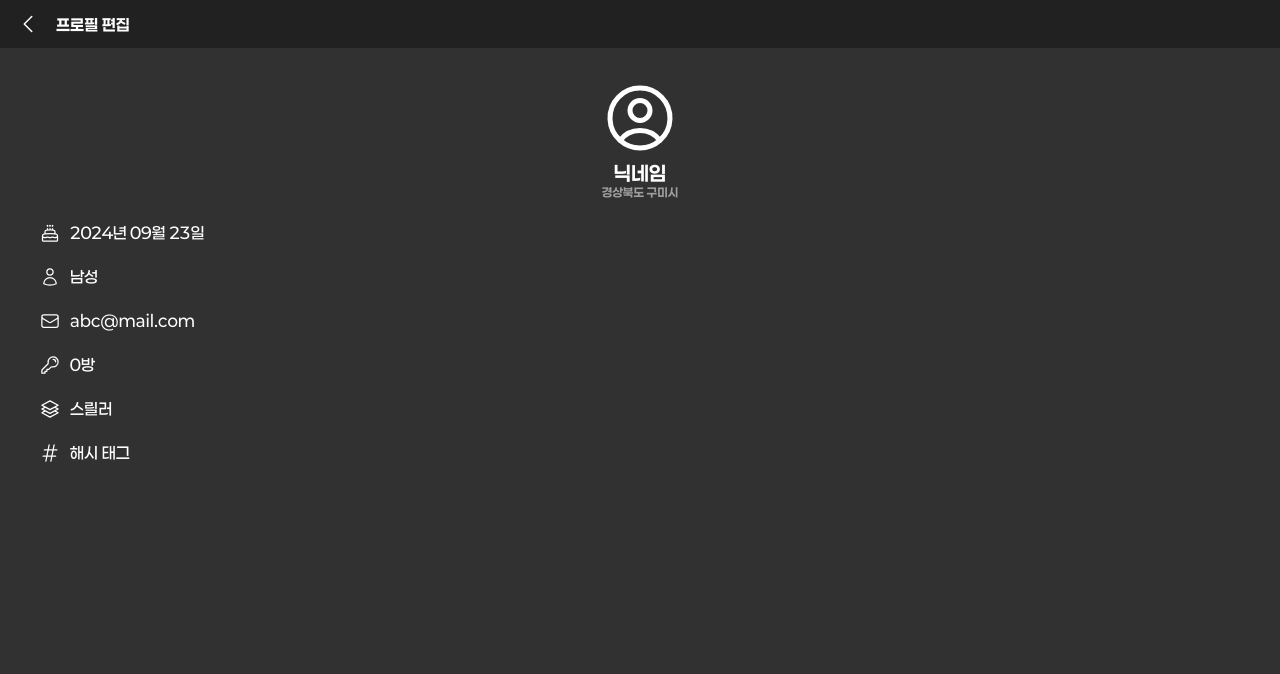
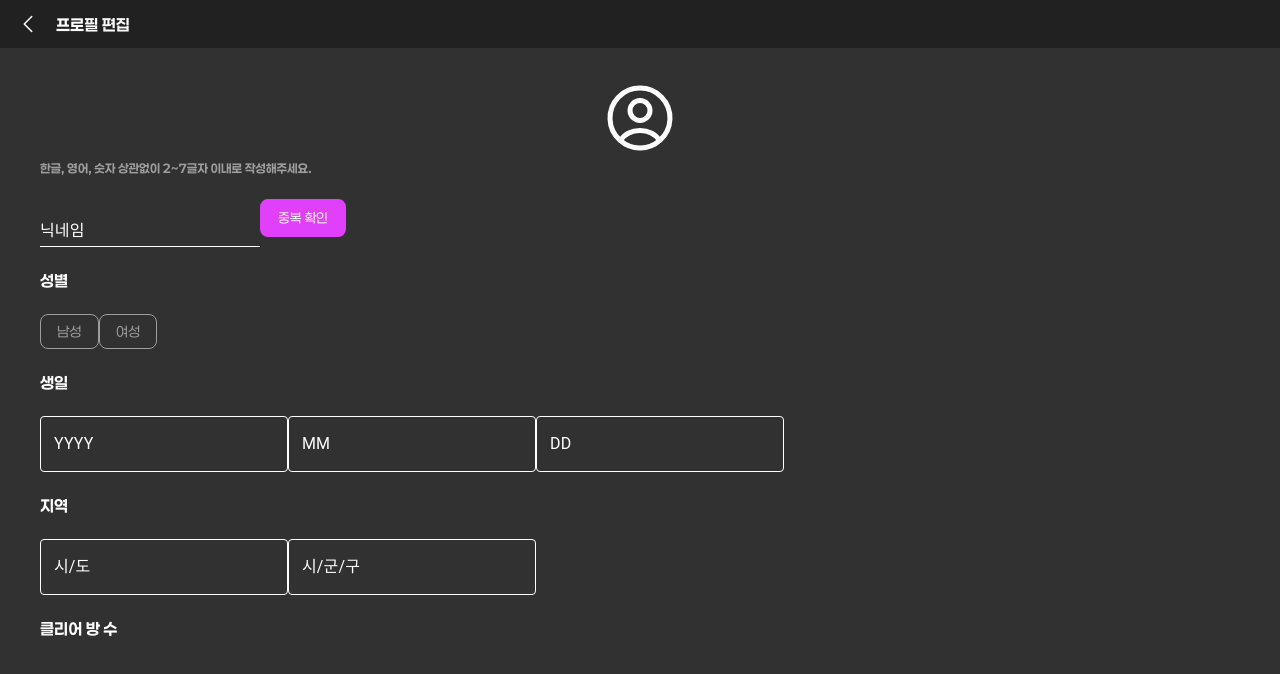
Before and after one commit to more-room/moreroom, a React (Create React App) app in the folder frontend/moreroom/: page /member/mypage/profile/edit in a window 1280 px wide. Shown: the top 674 px of the page. Built offline with nearby package versions, Linux system fonts and the light colour scheme; what axios-mock-adapter would draw is missing.

Commit message:
fe/feat: 마이페이지 (ing)
수정해야할 것
- 마이페이지 화면 들어갈 때 닉네임
- 내정보관리 들어갔을 때 에러뜨는 거 미해결
- 내정보 chip이 나타나게
- 프로필 파일 편집

#56

```diff
--- /dev/null
+++ b/frontend/moreroom/src/apis/mypageApi.ts
@@ -0,0 +1,49 @@
+import { api } from './interceptors';
+
+// 마이페이지 프로필 조회
+export const getUserInfo = () => {
+  return api({
+    url: '/api/auth/member',
+    method: 'get',
+  });
+};
+
+// 유저페이지(다른 사람 정보)
+export const getUserInfos = (memberId: number) => {
+  return api({
+    url: `/api/auth/member/${memberId}`,
+    method: 'get',
+  });
+};
+
+// 프로필 수정
+export const updateUserInfo = (
+  newNickname: string,
+  gender: string,
+  birth: string,
+  newRegionId: string,
+  clearRoom: number,
+) => {
+  return api({
+    url: '/api/auth/member',
+    method: 'patch',
+    data: {
+      nickname: newNickname,
+      gender: gender,
+      birth: birth,
+      regionId: newRegionId,
+      clearRoom: clearRoom,
+    },
+  });
+};
+
+// 회원정보 해시태그 수정
+export const updateNickname = (hashtagIdList: number[]) => {
+  return api({
+    url: '/api/auth/member/hashtag',
+    method: 'patch',
+    data: {
+      hashtagIdList: hashtagIdList,
+    },
+  });
+};
--- a/frontend/moreroom/src/pages/Main/Mypage/EditProfile/index.tsx
+++ b/frontend/moreroom/src/pages/Main/Mypage/EditProfile/index.tsx
@@ -3,14 +3,66 @@ import React from 'react';
 import { TopBar } from '../../../../components/TopBar';
 import { useNavigate } from 'react-router-dom';
 // import { containerCss, manageInfoContainerCss } from '../styles';
-import { CakeIcon, EnvelopeIcon, HashtagIcon, KeyIcon, Square3Stack3DIcon, UserCircleIcon, UserIcon } from '@heroicons/react/24/outline';
-import { profileCss, userInfoCss, containerCss,manageInfoContainerCss } from '../Profile/styles';
+import {
+  CakeIcon,
+  EnvelopeIcon,
+  HashtagIcon,
+  KeyIcon,
+  Square3Stack3DIcon,
+  UserCircleIcon,
+  UserIcon,
+} from '@heroicons/react/24/outline';
+import {
+  profileCss,
+  manageInfoContainerCss,
+  textFieldCss,
+} from '../Profile/styles';
 import { Typography } from '../../../../components/Typography';
 import { ManageInfo } from '../ManageInfo';
 import { Icon } from '../../../../components/Icon';
+import { userInfoCss, containerCss } from './styles';
+import { Input, TextField, styled } from '@mui/material';
+import { Button } from '../../../../components/Button';
+import { FilterChip } from '../../../../components/FilterChip';
 
 export const EditProfile = () => {
   const nav = useNavigate();
+  const InputTextField = styled(TextField)({
+    '& label': {
+      color: 'var(--sub-text)',
+    },
+    '& label.Mui-focused': {
+      color: 'var(--primary)',
+    },
+    '& label.Mui-error': {
+      color: '#d32f2f',
+    },
+    '& .MuiInputBase-input': {
+      color: 'var(--text)', // 입력 텍스트 색상
+    },
+    // Standard variant styles
+    '& .MuiInput-underline:before': {
+      borderBottomColor: 'white', // 기본 상태의 밑줄 색상
+    },
+    '& .MuiInput-underline:hover:not(.Mui-disabled):before': {
+      borderBottomColor: 'white', // 호버 상태의 밑줄 색상
+    },
+    '& .MuiInput-underline:after': {
+      borderBottomColor: 'var(--primary)', // 포커스 상태의 밑줄 색상
+    },
+    // Outlined variant styles
+    '& .MuiOutlinedInput-root': {
+      '& fieldset': {
+        borderColor: 'white', // 기본 상태의 테두리 색상
+      },
+      '&:hover fieldset': {
+        borderColor: 'white', // 호버 상태의 테두리 색상
+      },
+      '&.Mui-focused fieldset': {
+        borderColor: 'white', // 포커스 상태의 테두리 색상
+      },
+    },
+  });
   return (
     <div>
       <TopBar>
@@ -22,66 +74,83 @@ export const EditProfile = () => {
       </TopBar>
       <div css={containerCss}>
         <UserCircleIcon css={profileCss} />
-        <div css={userInfoCss}>
-          <Typography color="light" size={1.25} weight={700}>
-            닉네임
+        <div css={manageInfoContainerCss}>
+          <Typography color="grey" scale="500" size={0.75} weight={700}>
+            한글, 영어, 숫자 상관없이 2~7글자 이내로 작성해주세요.
           </Typography>
-          <Typography color="grey" scale="500" size={0.75} weight={700}>
-            경상북도 구미시
+          <div>
+            <InputTextField
+              css={textFieldCss}
+              id="standard-basic"
+              label="닉네임"
+              variant="standard"
+            />
+            <Button
+              color="primary"
+              rounded={0.5}
+              scale="A200"
+              variant="contained"
+              handler={() => {}}
+            >
+              중복 확인
+            </Button>
+          </div>
+          <Typography color="light" size={1} weight={700}>
+            성별
           </Typography>
+          <div style={{ display: 'flex' }}>
+            <FilterChip color="primary" size={0.875} onHandleClick={() => {}}>
+              남성
+            </FilterChip>
+            <FilterChip color="primary" size={0.875} onHandleClick={() => {}}>
+              여성
+            </FilterChip>
           </div>
-        <div css={manageInfoContainerCss}>
-          <ManageInfo
-            icon={
-              <Icon color="light" size={1.25}>
-                <CakeIcon />
-              </Icon>
-            }
-            children="2024년 09월 23일"
+          <Typography color="light" size={1} weight={700}>
+            생일
+          </Typography>
+          <div style={{ display: 'flex' }}>
+            <InputTextField
+              css={textFieldCss}
+              id="outlined-basic"
+              label="YYYY"
+              variant="outlined"
             />
-          <ManageInfo
-            icon={
-              <Icon color="light" size={1.25}>
-                <UserIcon />
-              </Icon>
-            }
-            children="남성"
+            <InputTextField
+              css={textFieldCss}
+              id="outlined-basic"
+              label="MM"
+              variant="outlined"
             />
-          <ManageInfo
-            icon={
-              <Icon color="light" size={1.25}>
-                <EnvelopeIcon />
-              </Icon>
-            }
-            children="abc@mail.com"
+            <InputTextField
+              css={textFieldCss}
+              id="outlined-basic"
+              label="DD"
+              variant="outlined"
             />
-          <ManageInfo
-            icon={
-              <Icon color="light" size={1.25}>
-                <KeyIcon />
-              </Icon>
-            }
-            children="0방"
+          </div>
+          <Typography color="light" size={1} weight={700}>
+            지역
+          </Typography>
+          <div>
+            <InputTextField
+              css={textFieldCss}
+              id="outlined-basic"
+              label="시/도"
+              variant="outlined"
             />
-          <ManageInfo
-            icon={
-              <Icon color="light" size={1.25}>
-                <Square3Stack3DIcon />
-              </Icon>
-            }
-            children="스릴러"
+            <InputTextField
+              css={textFieldCss}
+              id="outlined-basic"
+              label="시/군/구"
+              variant="outlined"
             />
-          <ManageInfo
-            icon={
-              <Icon color="light" size={1.25}>
-                <HashtagIcon />
-              </Icon>
-            }
-            children="해시 태그"
-          />
+          </div>
+          <Typography color="light" size={1} weight={700}>
+            클리어 방 수
+          </Typography>
         </div>
       </div>
     </div>
-
   );
 };
--- a/frontend/moreroom/src/pages/Main/Mypage/EditProfile/styles.ts
+++ b/frontend/moreroom/src/pages/Main/Mypage/EditProfile/styles.ts
@@ -1,3 +1,13 @@
 import { css } from '@emotion/react';
 
-export const containerCss = css``;
+export const containerCss = css`
+  margin: 1.875rem 2.5rem;
+  padding-bottom: 1rem;
+  display: flex;
+  flex-direction: column;
+  align-items: center;
+`
+
+export const userInfoCss = css`
+
+`;
--- a/frontend/moreroom/src/pages/Main/Mypage/Profile/index.tsx
+++ b/frontend/moreroom/src/pages/Main/Mypage/Profile/index.tsx
@@ -21,9 +21,37 @@ import { Typography } from '../../../../components/Typography';
 import { ManageInfo } from '../ManageInfo';
 import { Icon } from '../../../../components/Icon';
 import { useNavigate } from 'react-router-dom';
+import { useQueries, useSuspenseQuery } from '@tanstack/react-query';
+import { getUserInfo } from '../../../../apis/mypageApi';
 
 export const Profile = () => {
+  // const userProfileStore = use
   const nav = useNavigate();
+  const { data, error, isFetching } = useSuspenseQuery({
+    // 객체 구조 분해 할당
+    queryKey: ['profile'],
+    queryFn: async () => await getUserInfo(),
+  });
+
+  if (isFetching) {
+    return <div>Loading...</div>; // 데이터 로딩 중 표시
+  }
+
+  if (error) {
+    return <div>Error: {error.message}</div>; // 에러 발생 시 표시
+  }
+  const genreNames = data?.data?.genreList?.map(
+    (genre: { id: number; name: string }) => genre.name,
+  );
+
+  const genderhandler = (gender: string) => {
+    if (gender === 'M') {
+      return '남성';
+    } else {
+      return '여성';
+    }
+  };
+
   return (
     <div>
       <TopBar>
@@ -37,7 +65,7 @@ export const Profile = () => {
         <UserCircleIcon css={profileCss} />
         <div css={userInfoCss}>
           <Typography color="light" size={1.25} weight={700}>
-            닉네임
+            {data.data.nickname}
           </Typography>
           <Typography color="grey" scale="500" size={0.75} weight={700}>
             경상북도 구미시
@@ -50,7 +78,7 @@ export const Profile = () => {
                 <CakeIcon />
               </Icon>
             }
-            children="2024년 09월 23일"
+            children={data.data.birth}
           />
           <ManageInfo
             icon={
@@ -58,7 +86,7 @@ export const Profile = () => {
                 <UserIcon />
               </Icon>
             }
-            children="남성"
+            children={genderhandler(data.data.gender)}
           />
           <ManageInfo
             icon={
@@ -66,7 +94,7 @@ export const Profile = () => {
                 <EnvelopeIcon />
               </Icon>
             }
-            children="abc@mail.com"
+            children={data.data.email}
           />
           <ManageInfo
             icon={
@@ -74,7 +102,7 @@ export const Profile = () => {
                 <KeyIcon />
               </Icon>
             }
-            children="0방"
+            children={data.data.clearRoom}
           />
           <ManageInfo
             icon={
@@ -82,7 +110,7 @@ export const Profile = () => {
                 <Square3Stack3DIcon />
               </Icon>
             }
-            children="스릴러"
+            children={genreNames}
           />
           <ManageInfo
             icon={
--- a/frontend/moreroom/src/pages/Main/Mypage/Profile/styles.ts
+++ b/frontend/moreroom/src/pages/Main/Mypage/Profile/styles.ts
@@ -32,3 +32,7 @@ export const manageInfoContainerCss = css`
   gap: 1.5rem;
   width: 100%;
 `;
+
+export const textFieldCss = css`
+  color: white;
+`
--- a/frontend/moreroom/src/pages/Main/Mypage/index.tsx
+++ b/frontend/moreroom/src/pages/Main/Mypage/index.tsx
@@ -135,7 +135,7 @@ export const MyPage = () => {
               </Icon>
             }
             children="프로필 편집"
-            url="/member/mypage/profile"
+            url="/member/mypage/profile/edit"
           />
         </div>
         <div css={sectionCss}>
--- /dev/null
+++ b/frontend/moreroom/src/stores/mypageStore.ts
@@ -0,0 +1 @@
+import { create } from "zustand";
```
Also changed, not shown: frontend/moreroom/src/mocks/mocks.ts (+64 -0 lines). Lines whose indentation alone changed are shown as unchanged.
